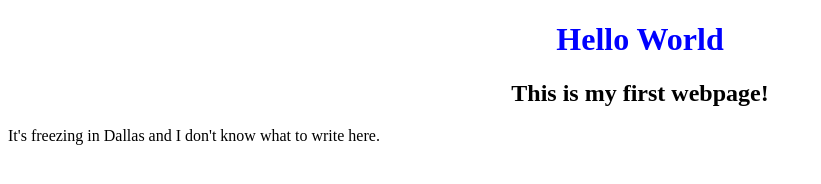
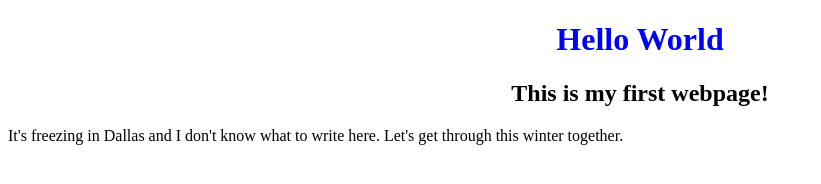
Before and after one commit to mimiluho/spring2022, a plain HTML site: page index.html in a window 1280 px wide. Shown: the whole page, without its empty margins (0-821 px from the left). Drawn offline with Linux system fonts and the light colour scheme.

Commit message:
Update index.html

```diff
--- a/index.html
+++ b/index.html
@@ -13,6 +13,6 @@ h2 {text-align: center;}
 <h1 style="color:blue">Hello World</h1>
   <h2><strong>This is my first webpage!</strong> </h2>
 
-<p>It's freezing in Dallas and I don't know what to write here.</p>
+<p>It's freezing in Dallas and I don't know what to write here. Let's get through this winter together.</p>
 </body>
 </html>
```
